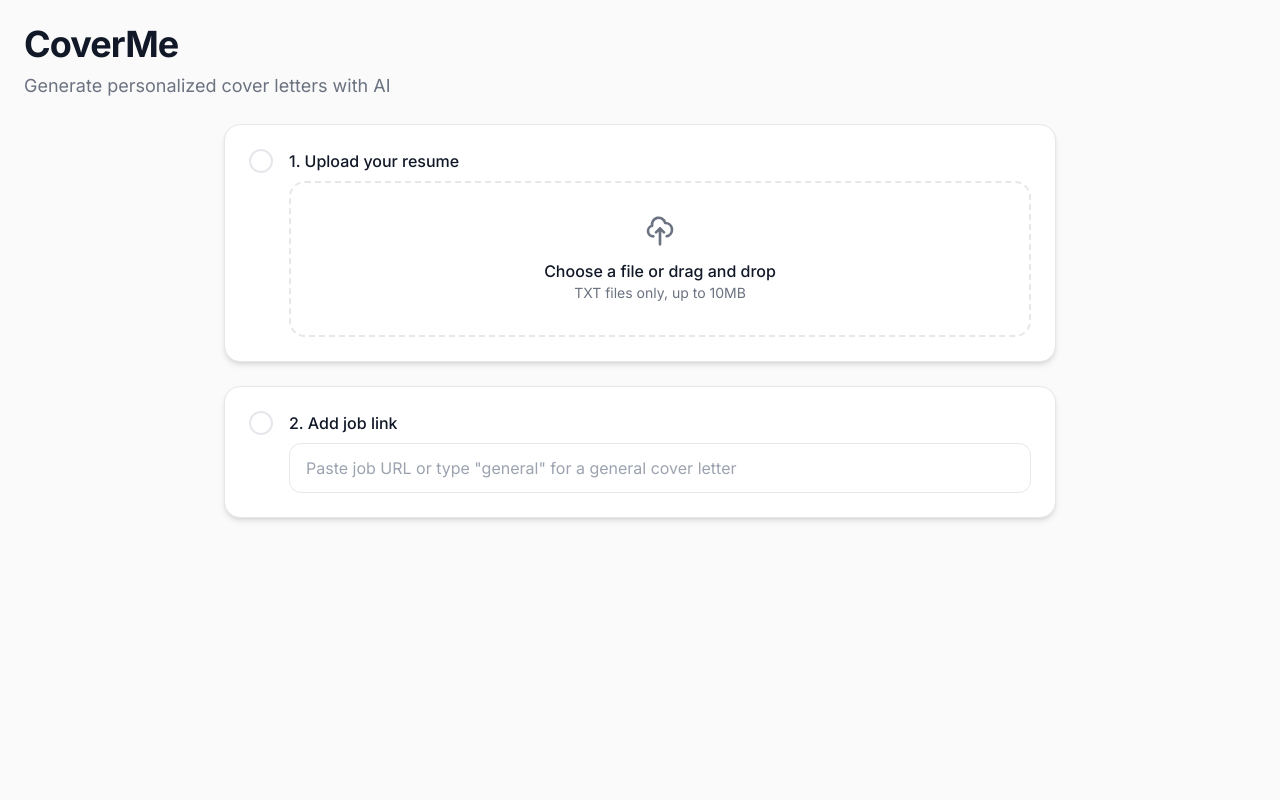
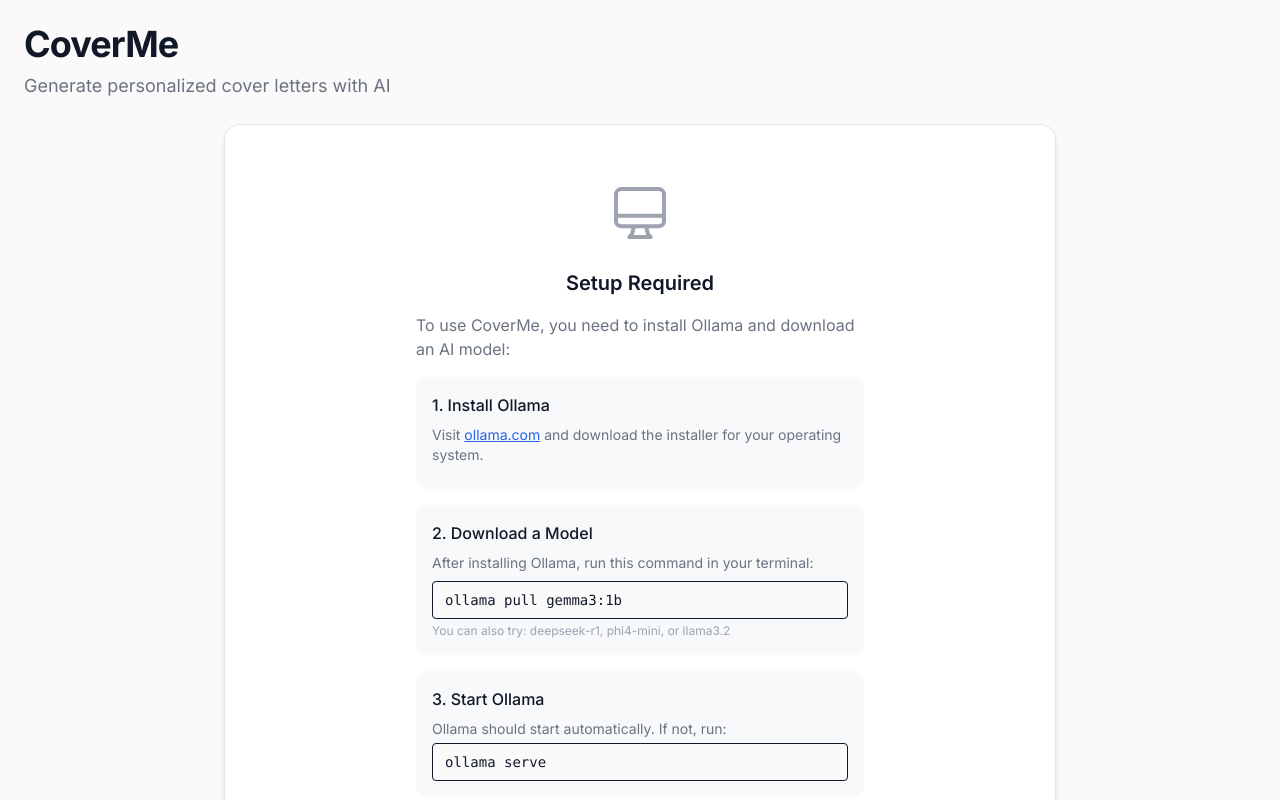
Before and after one commit to jcharpi/CoverMe, a Next.js app: page / in a window 1280 px wide. Built offline with nearby package versions, Linux system fonts and the light colour scheme; no server answers.

Commit message:
ollama set up message

```diff
--- /dev/null
+++ b/src/app/components/OllamaSetupMessage.tsx
@@ -0,0 +1,90 @@
+/**
+ * Component to display setup instructions when no Ollama models are available
+ */
+import { styles } from "../styles"
+
+export default function OllamaSetupMessage() {
+  return (
+    <div className={styles.card}>
+      <div className="text-center py-8">
+        <div className="mb-6">
+          <svg
+            className="w-16 h-16 mx-auto text-[var(--text-tertiary)]"
+            fill="none"
+            stroke="currentColor"
+            viewBox="0 0 24 24"
+          >
+            <path
+              strokeLinecap="round"
+              strokeLinejoin="round"
+              strokeWidth={1.5}
+              d="M9.75 17L9 20l-1 1h8l-1-1-.75-3M3 13h18M5 17h14a2 2 0 002-2V5a2 2 0 00-2-2H5a2 2 0 00-2 2v10a2 2 0 002 2z"
+            />
+          </svg>
+        </div>
+
+        <h2 className="text-xl font-semibold text-[var(--text-primary)] mb-4">
+          Setup Required
+        </h2>
+
+        <div className="space-y-4 text-left max-w-md mx-auto">
+          <p className="text-[var(--text-secondary)]">
+            To use CoverMe, you need to install Ollama and download an AI model:
+          </p>
+
+          <div className="bg-[var(--surface-secondary)] rounded-[var(--radius-md)] p-4">
+            <h3 className="font-medium text-[var(--text-primary)] mb-2">
+              1. Install Ollama
+            </h3>
+            <p className="text-sm text-[var(--text-secondary)] mb-2">
+              Visit{" "}
+              <a
+                href="https://ollama.com"
+                target="_blank"
+                rel="noopener noreferrer"
+                className="text-[var(--primary)] hover:text-[var(--primary-hover)] underline"
+              >
+                ollama.com
+              </a>{" "}
+              and download the installer for your operating system.
+            </p>
+          </div>
+
+          <div className="bg-[var(--surface-secondary)] rounded-[var(--radius-md)] p-4">
+            <h3 className="font-medium text-[var(--text-primary)] mb-2">
+              2. Download a Model
+            </h3>
+            <p className="text-sm text-[var(--text-secondary)] mb-2">
+              After installing Ollama, run this command in your terminal:
+            </p>
+            <code className="block bg-[var(--background)] px-3 py-2 rounded text-sm font-mono text-[var(--text-primary)] border">
+              ollama pull gemma3:1b
+            </code>
+            <p className="text-xs text-[var(--text-tertiary)] mt-1">
+              You can also try: deepseek-r1, phi4-mini, or llama3.2
+            </p>
+          </div>
+
+          <div className="bg-[var(--surface-secondary)] rounded-[var(--radius-md)] p-4">
+            <h3 className="font-medium text-[var(--text-primary)] mb-2">
+              3. Start Ollama
+            </h3>
+            <p className="text-sm text-[var(--text-secondary)]">
+              Ollama should start automatically. If not, run:
+            </p>
+            <code className="block bg-[var(--background)] px-3 py-2 rounded text-sm font-mono text-[var(--text-primary)] border mt-1">
+              ollama serve
+            </code>
+          </div>
+        </div>
+
+        <button
+          onClick={() => window.location.reload()}
+          className={`${styles.buttonPrimary} mt-6`}
+        >
+          Refresh Page
+        </button>
+      </div>
+    </div>
+  )
+}
--- a/src/app/input.tsx
+++ b/src/app/input.tsx
@@ -11,6 +11,7 @@
 import FileUploadField from "./components/FileUploadField"
 import LinkInputField from "./components/LinkInputField"
 import WritingSampleSection from "./components/WritingSampleSection"
+import OllamaSetupMessage from "./components/OllamaSetupMessage"
 import { useModels } from "./hooks/useModels"
 import { isValidInput } from "./utils/validation"
 import {
@@ -102,6 +103,23 @@
     return <Output initialOutput={aiOutput} onCreateAnother={resetToHome} />
   }
 
+  // Show setup message if no models are available
+  if (0 === 0) {
+    return (
+      <div className={styles.container}>
+        <header className={styles.header}>
+          <div>
+            <h1 className={styles.title}>CoverMe</h1>
+            <p className={styles.subtitle}>Generate personalized cover letters with AI</p>
+          </div>
+        </header>
+        <main className={styles.mainContent}>
+          <OllamaSetupMessage />
+        </main>
+      </div>
+    )
+  }
+
   return (
     <div className={styles.container}>
       {/* Header */}
```
